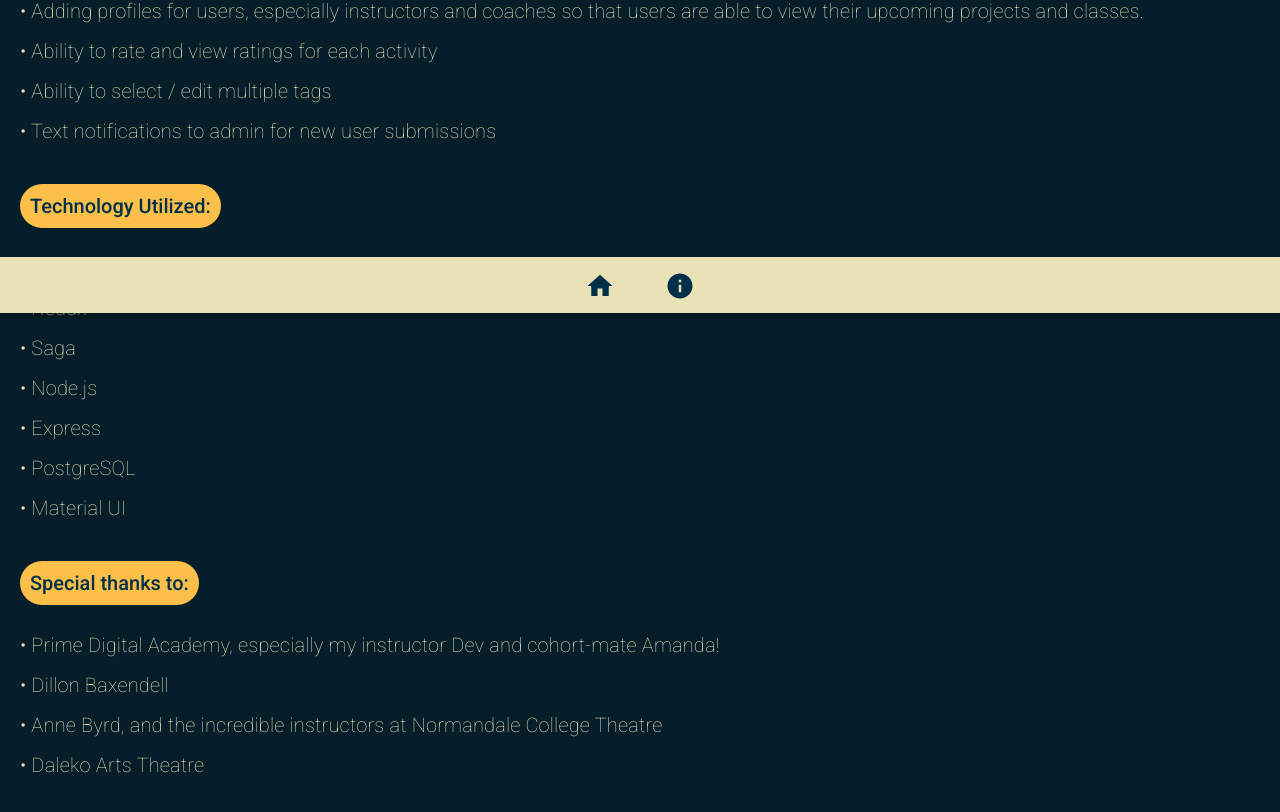
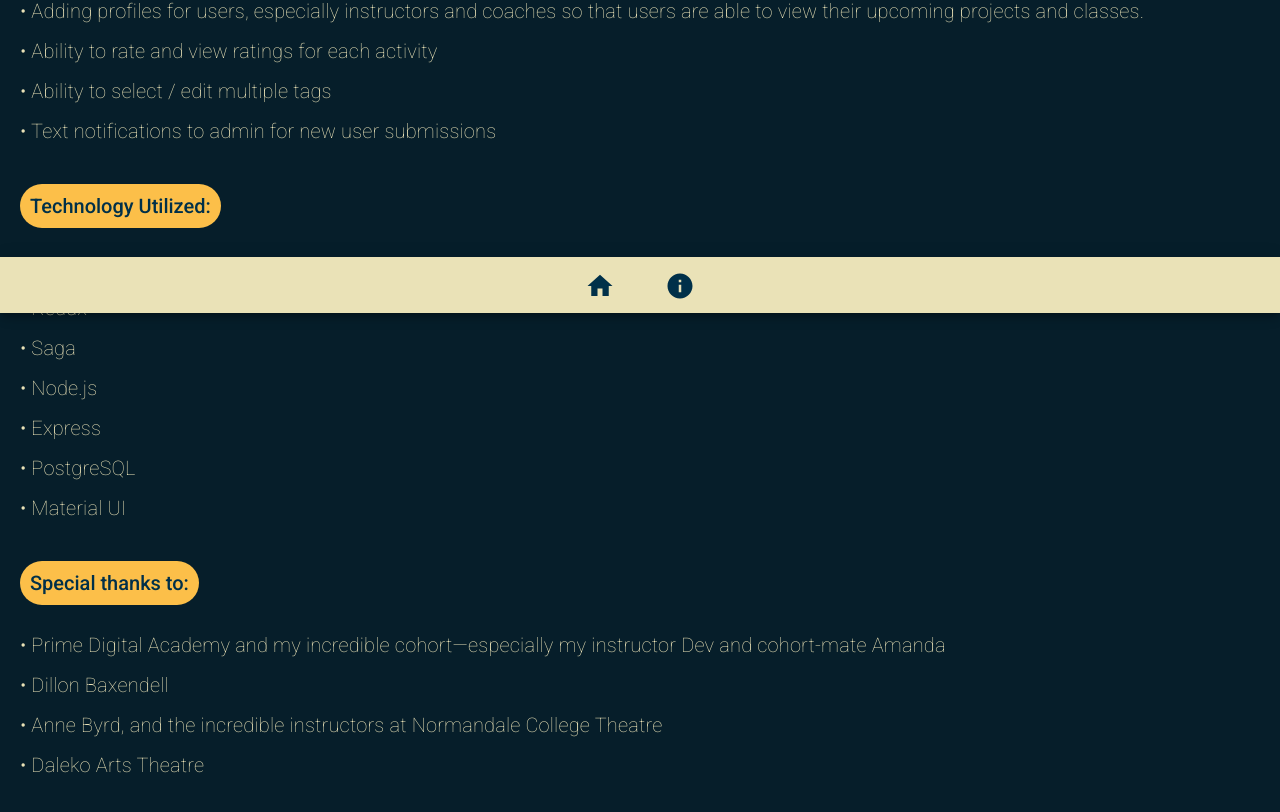
Before and after one commit to ParansKay/PrimeSoloProject2021, a React (Create React App) app: page /#/aboutw in a window 1280 px wide. Shown: the part 487-1299 px from the top of the page. Built offline with nearby package versions, Linux system fonts and the light colour scheme; no server answers.

Commit message:
about updated

```diff
--- a/src/components/AboutPage/AboutPage.jsx
+++ b/src/components/AboutPage/AboutPage.jsx
@@ -38,7 +38,7 @@
       <br/>
       <br/>
       <flexbox style={{'margin-left':'20px','padding':'10px','font-family':'roboto', 'font-weight':'500', 'font-size':'20px', 'background-color':'#fcbf49','color':'#003049', 'border-radius':'30px'}}>Special thanks to:</flexbox>
-      <Typography style={{'margin-left':'20px', 'margin-right':'20px','margin-top':'35px', 'font-size':'20px', 'font-weight':'250', 'color':'#eae2b7'}}>• Prime Digital Academy, especially my instructor Dev and cohort-mate Amanda!</Typography>
+      <Typography style={{'margin-left':'20px', 'margin-right':'20px','margin-top':'35px', 'font-size':'20px', 'font-weight':'250', 'color':'#eae2b7'}}>• Prime Digital Academy and my incredible cohort—especially my instructor Dev and cohort-mate Amanda</Typography>
       <Typography style={{'margin-left':'20px', 'margin-right':'20px','margin-top':'10px', 'margin-bottom':'10px', 'font-size':'20px', 'font-weight':'250', 'color':'#eae2b7'}}>• Dillon Baxendell</Typography>
       <Typography style={{'margin-left':'20px', 'margin-right':'20px','margin-top':'10px', 'margin-bottom':'10px', 'font-size':'20px', 'font-weight':'250', 'color':'#eae2b7'}}>• Anne Byrd, and the incredible instructors at Normandale College Theatre</Typography>
       <Typography style={{'margin-left':'20px', 'margin-right':'20px','margin-top':'10px', 'margin-bottom':'10px', 'font-size':'20px', 'font-weight':'250', 'color':'#eae2b7'}}>• Daleko Arts Theatre</Typography>
--- a/src/components/LoginForm/LoginForm.jsx
+++ b/src/components/LoginForm/LoginForm.jsx
@@ -102,6 +102,7 @@
                 id="outlined-multiline-static"
                 label="Username"
                 variant="outlined"
+                autocomplete= "off"
                 // variant="filled"
                 // color="warning"
                 style ={{width: '150%', justifyItems: 'center', marginLeft: '-25%'}}
```
